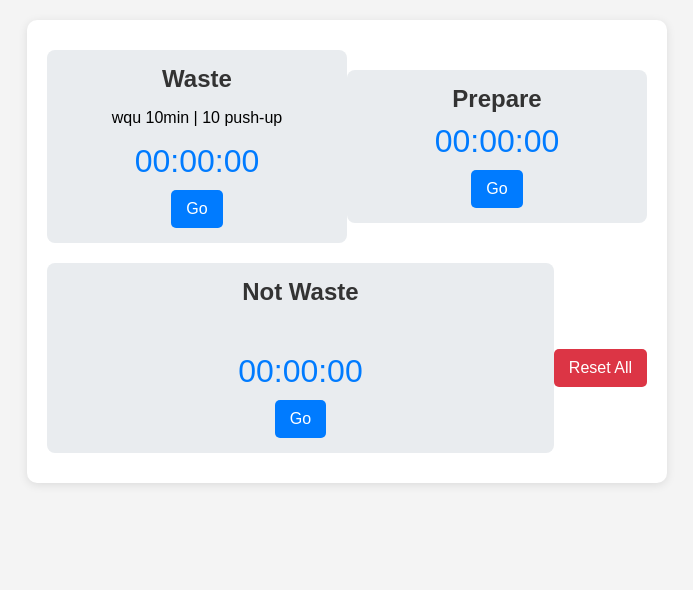
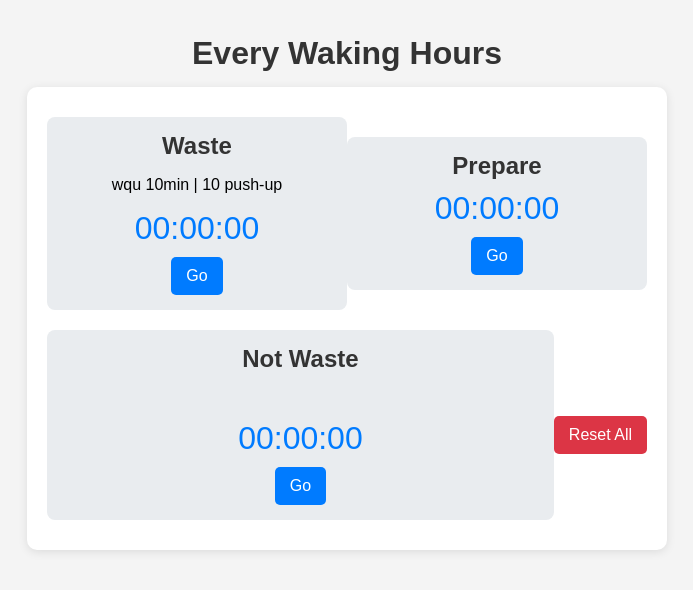
Before and after one commit to loopinf/wasteTimer, a plain HTML site: page index.html in a window 1280 px wide. Shown: the whole page, without its empty margins (293-986 px from the left). Drawn offline with nearby package versions, Linux system fonts and the light colour scheme.

Commit message:
Add title:

```diff
--- a/index.html
+++ b/index.html
@@ -10,6 +10,7 @@
     <link rel="stylesheet" href="styles.css">
 </head>
 <body>
+  <h1>Every Waking Hours</h1>
     <div id="root"></div>
     <script type="text/babel">
         // Utils
--- a/styles.css
+++ b/styles.css
@@ -25,7 +25,12 @@ body {
     width: 100%; /* Full width */
     text-align: center; /* Center text */
 }
-
+h1 {
+    text-align: center; /* Center text */
+    padding: 15px;
+    margin: 0; /* Remove default margin */
+    color: #333; /* Darker text color */
+}
 h2 {
     margin: 0; /* Remove default margin */
     color: #333; /* Darker text color */
```
